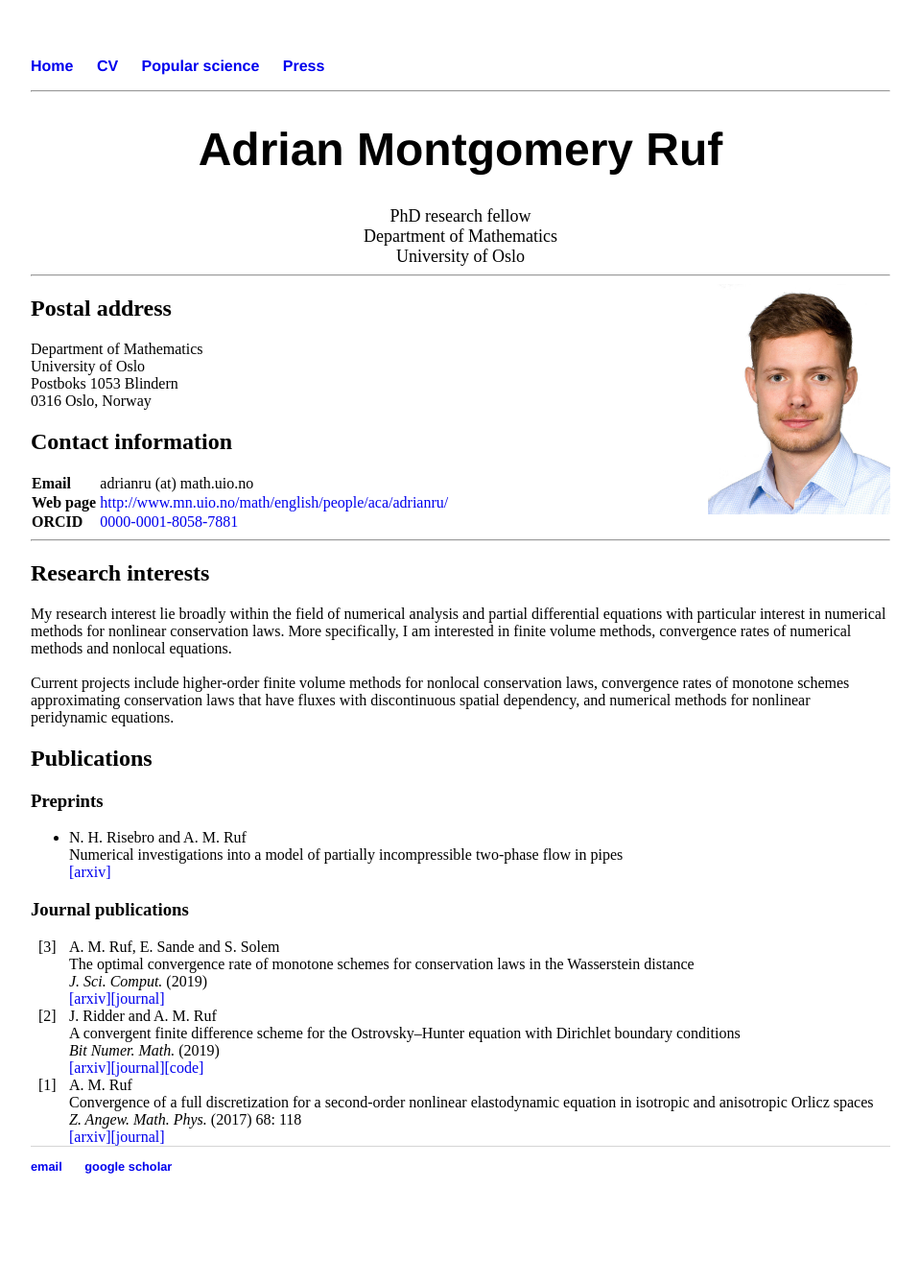
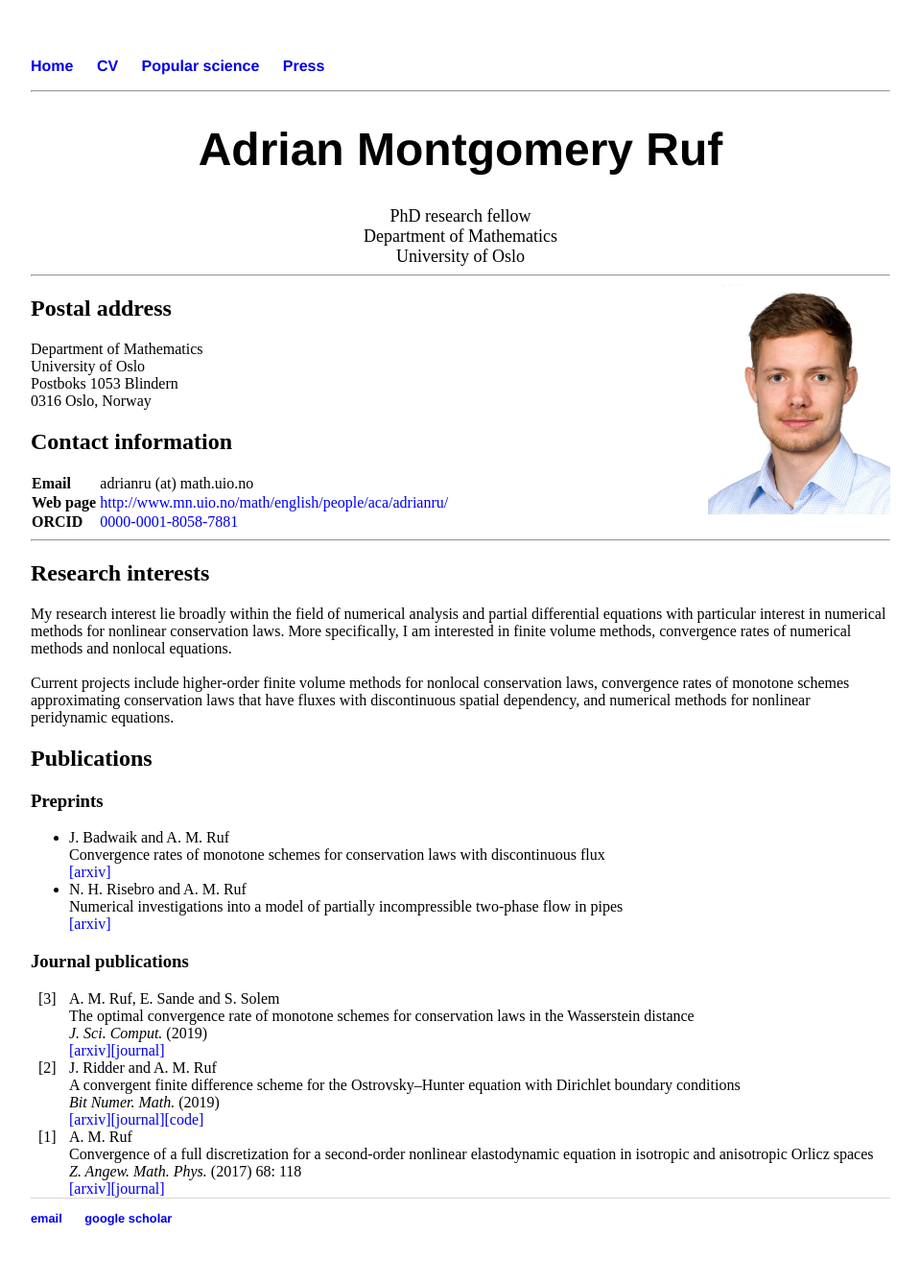
Before and after one commit to adrianmruf/adrianmruf.github.io, a Jekyll site: the page built from index.html, in a window 1280 px wide. Shown: the whole page at 96% size, without its empty margins (160-1119 px from the left). Built offline with Jekyll 4.4.1, drawn with Linux system fonts in a browser that asks for light colours; before the commit the page ends 1283 px from its top, so only the background shows below that.

Commit message:
Update index.html

```diff
--- a/index.html
+++ b/index.html
@@ -60,6 +60,9 @@ th {
 
 	<h3>Preprints</h3>
 	<ul>
+	<li>J. Badwaik and A. M. Ruf<br>Convergence rates of monotone schemes for conservation laws with discontinuous flux<br>
+		<a href="https://arxiv.org/abs/1908.08772">[arxiv]</a>
+		</li>
 	<li>N. H. Risebro and A. M. Ruf<br>Numerical investigations into a model of partially incompressible two-phase flow in pipes<br>
 		<a href="https://arxiv.org/abs/1906.00710">[arxiv]</a>
 		</li>
```
